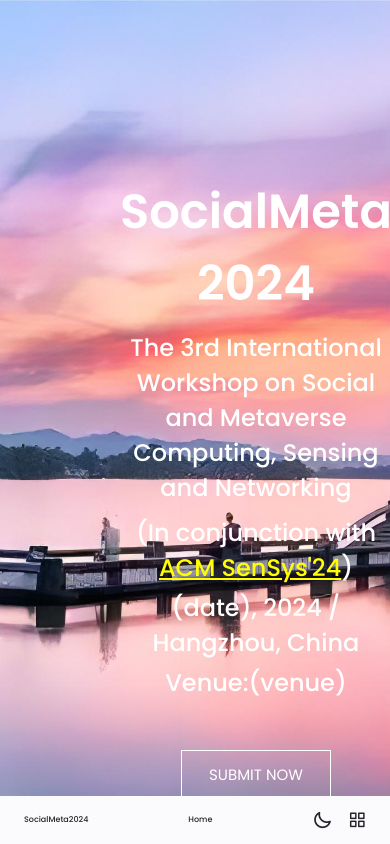
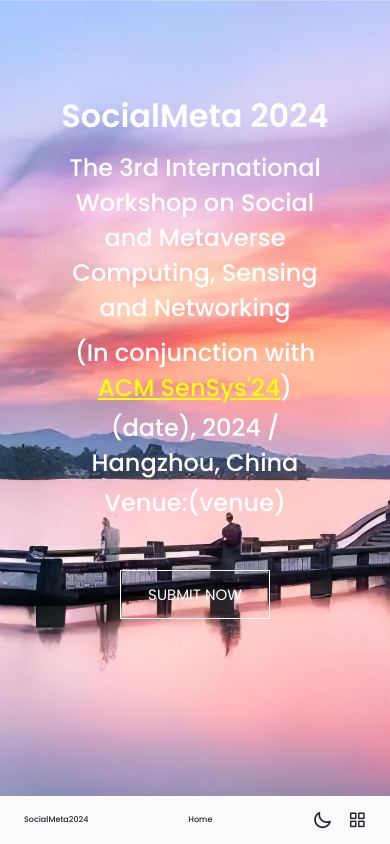
Before and after one commit to SocialMeta2024/socialmeta2024.github.io, a plain HTML site: page index.html in a window 390 px wide. Shown: the top 844 px of the page. Drawn offline with nearby package versions, Linux system fonts and the light colour scheme.

Commit message:
update mobile device

```diff
--- a/css/styles.css
+++ b/css/styles.css
@@ -778,7 +778,7 @@ img {
     } */
 
   .section {
-  padding: 6rem;
+  padding: 2rem;
   }
 
   /* .nav__menu{
@@ -795,13 +795,13 @@ img {
 
   .home__title {
     text-align: center;
-    font-size: 3rem;
+    font-size: 2rem;
     color: #fff;
-    padding-top: 80px;
+    padding-top: 60px;
   }
 
   .home__description {
-    font-size: 1.5rem;
+    font-size: 1 rem;
     color: #fff;
     text-align: center;
     padding-top: 10px;
@@ -810,7 +810,7 @@ img {
   }
 
   .home__date_place {
-    font-size: 1.5rem;
+    font-size: 1 rem;
     color: #fff;
     text-align: center;
     padding-top: 5px;
```
